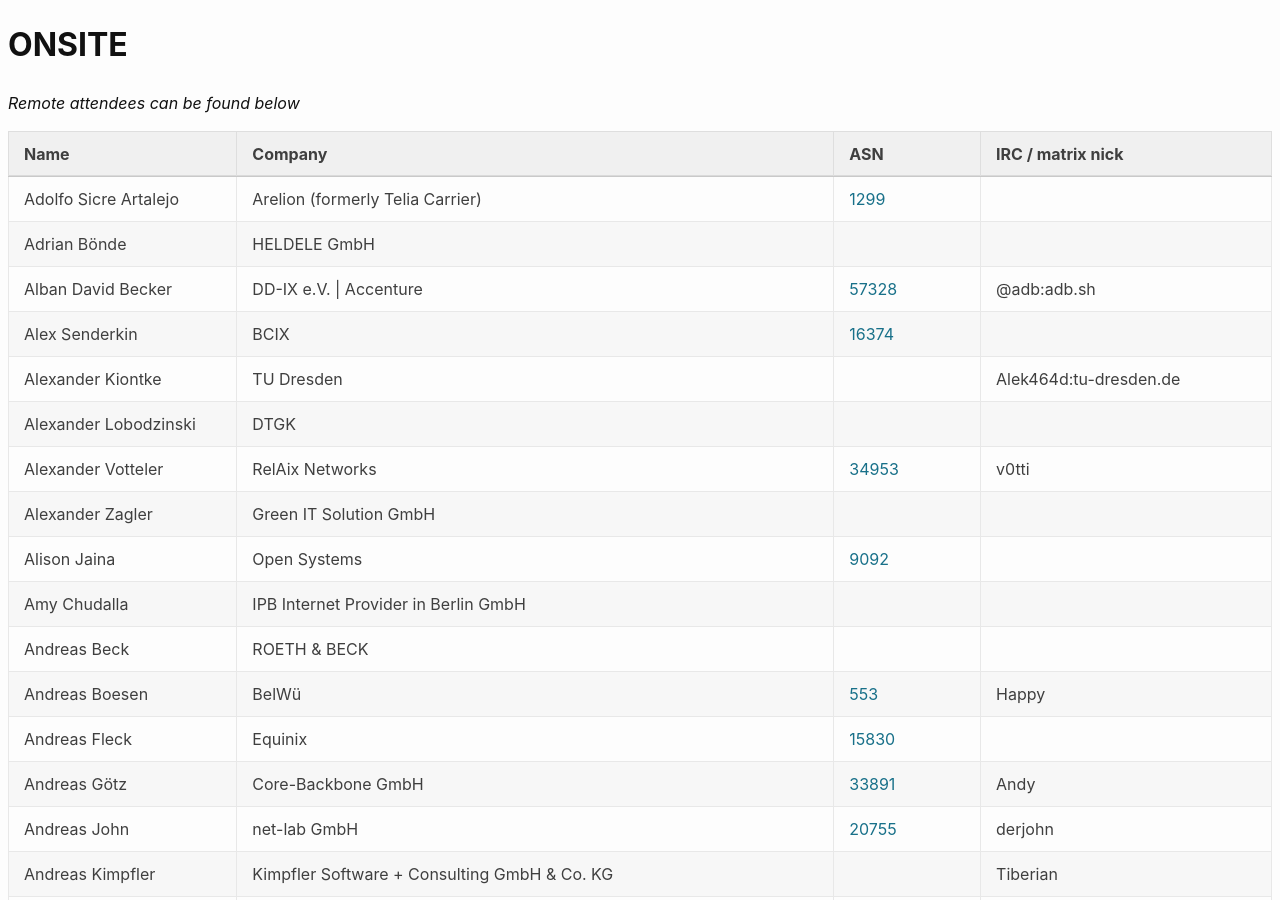
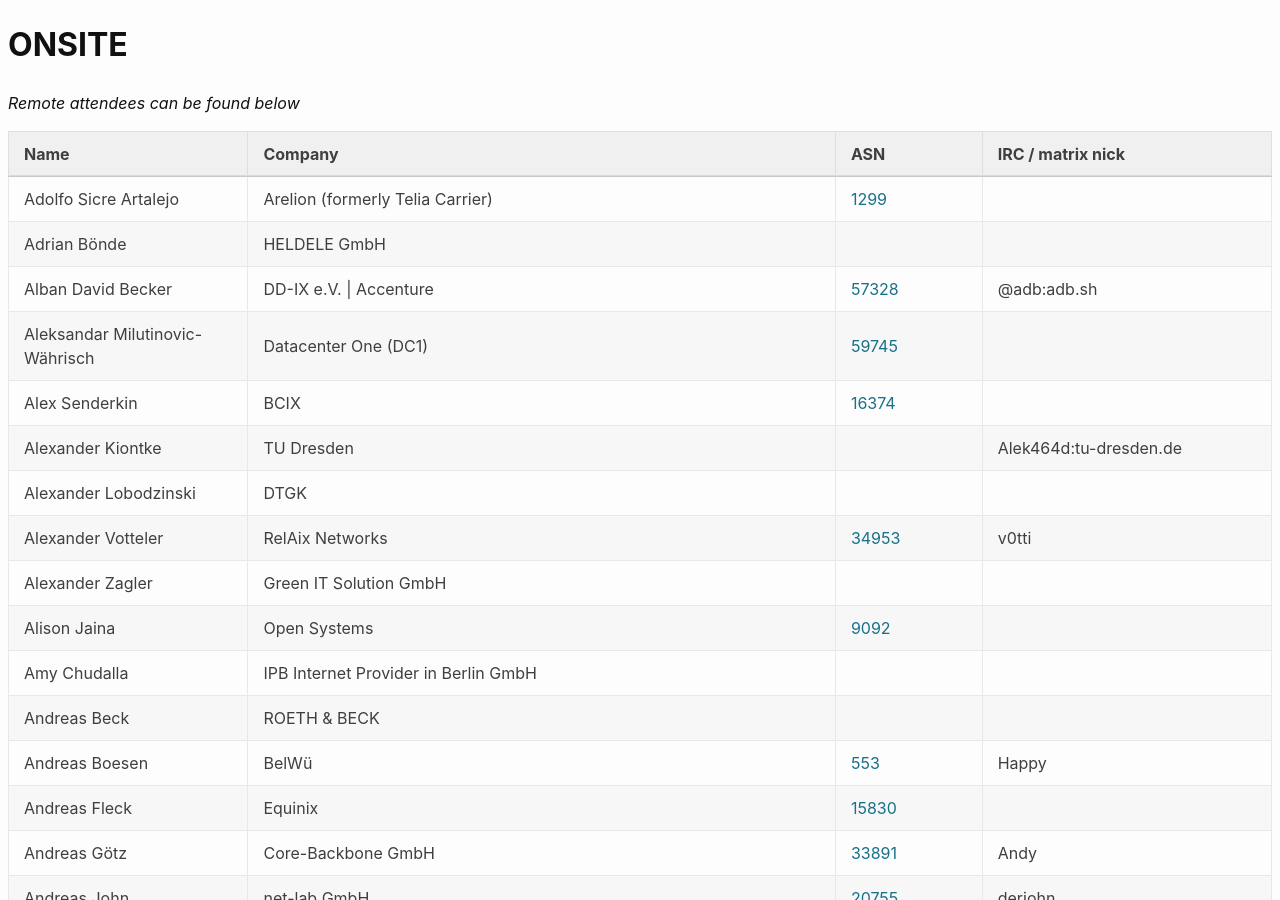
Before and after one commit to denog/pretix-attendeelist, a Jekyll site: the page built from denog16/index.markdown, in a window 1280 px wide and 900 px high. Built offline with Jekyll 4.4.1, drawn with Linux system fonts in a browser that asks for light colours.

Commit message:
Latest data: Thu Sep 19 11:27:48 UTC 2024

```diff
--- a/_data/attendees_denog16_onsite.json
+++ b/_data/attendees_denog16_onsite.json
@@ -18,6 +18,12 @@
     "asn": "57328"
   },
   {
+    "name": "Aleksandar Milutinovic-Währisch",
+    "company": "Datacenter One (DC1)",
+    "irc": null,
+    "asn": "59745"
+  },
+  {
     "name": "Alexander Kiontke",
     "company": "TU Dresden",
     "irc": "Alek464d:tu-dresden.de",
```
